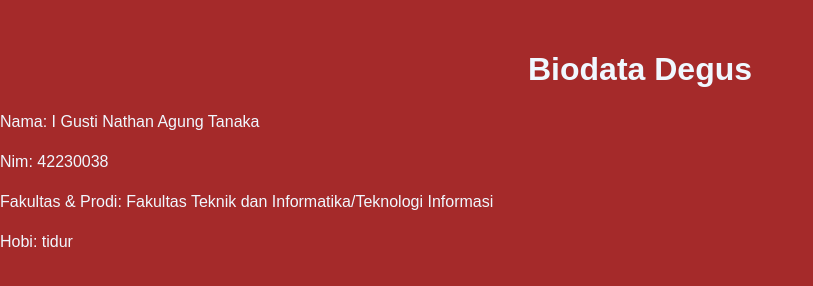
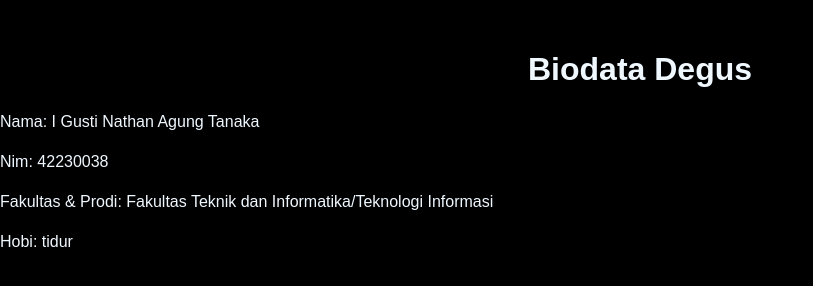
Before and after one commit to astawan/kelompok3, a plain HTML site: page nathan.html in a window 1280 px wide. Shown: the whole page, without its empty margins (0-813 px from the left). Drawn offline with Linux system fonts and the light colour scheme.

Commit message:
change colour

```diff
--- a/nathan.html
+++ b/nathan.html
@@ -7,7 +7,7 @@
     <style>
       body {
         font-family: Arial, sans-serif;
-        background-color: brown;
+        background-color: #000000;
         margin: 0;
         padding: 0;
       }
```
